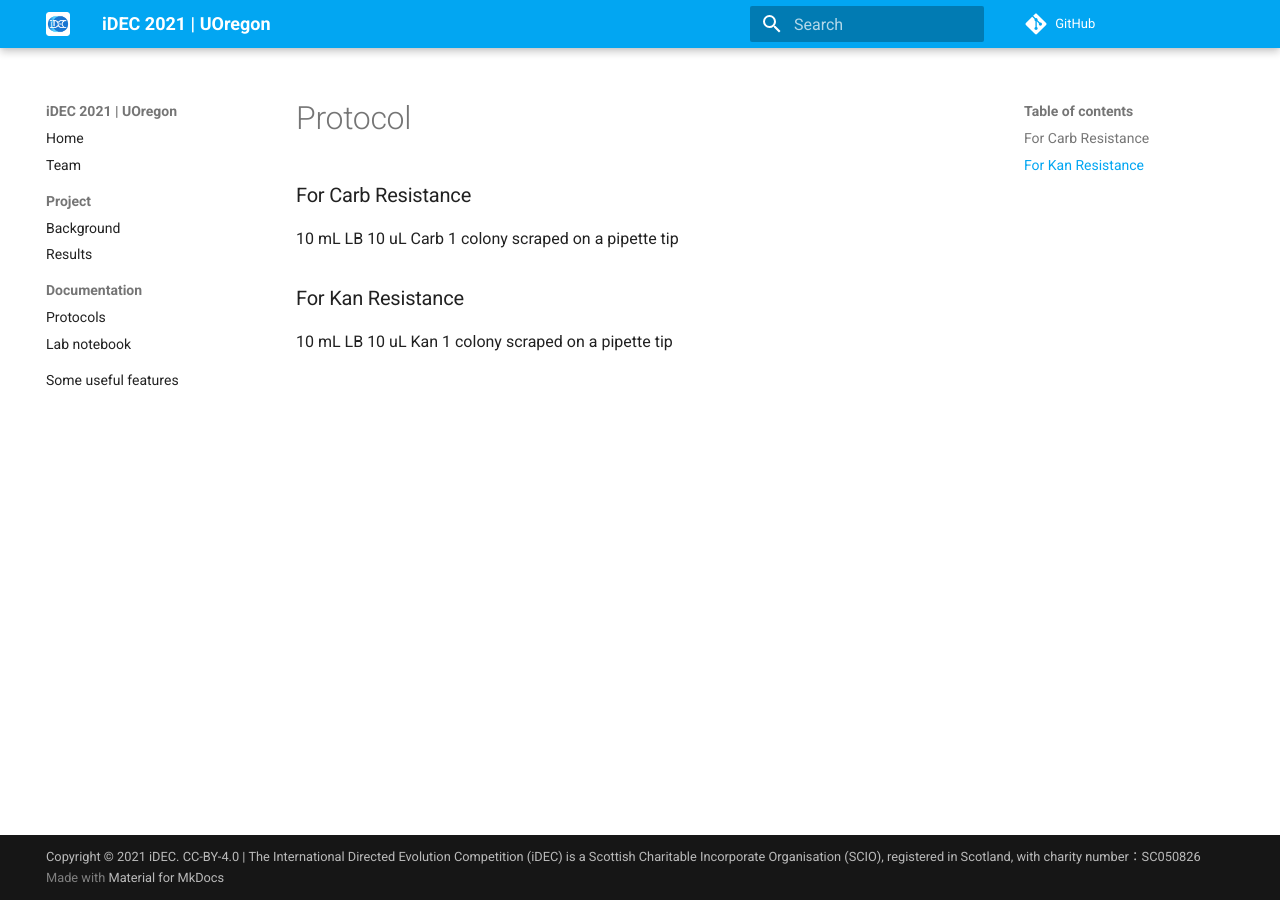
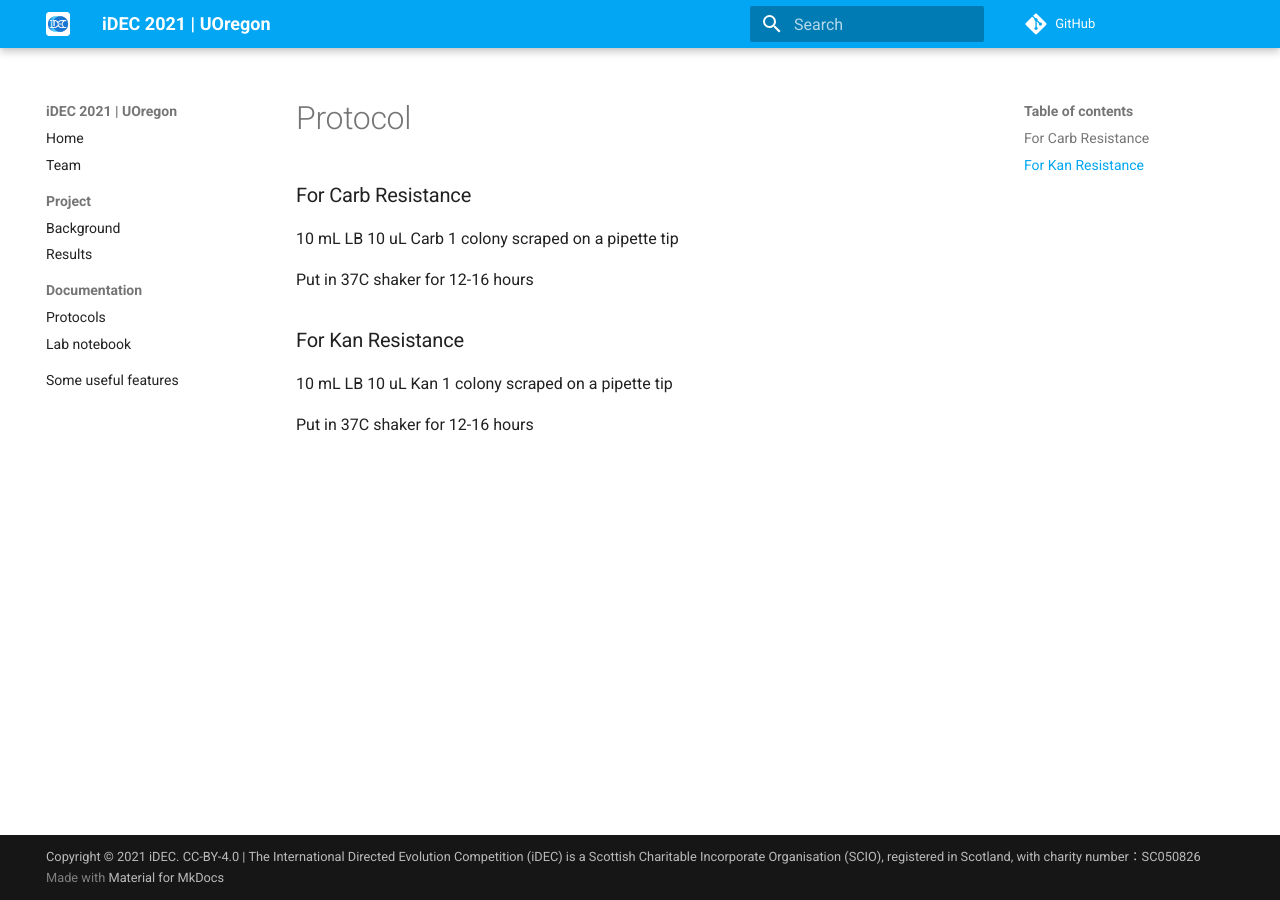
Before and after one commit to idec2021/UOregon, an MkDocs documentation site: the page built from docs/documentation/Inoculation.md, in a window 1280 px wide. Built offline with MkDocs 1.6.1 and Material for MkDocs 9.7.7, drawn with Linux system fonts in a browser that asks for light colours; comment, search, counter and statistics services are not loaded.

Commit message:
Update Inoculation.md

```diff
--- a/docs/documentation/Inoculation.md
+++ b/docs/documentation/Inoculation.md
@@ -2,5 +2,9 @@
 ### For Carb Resistance
 10 mL LB 10 uL Carb 1 colony scraped on a pipette tip
 
+Put in 37C shaker for 12-16 hours
+
 ### For Kan Resistance
 10 mL LB 10 uL Kan 1 colony scraped on a pipette tip
+
+Put in 37C shaker for 12-16 hours
```
